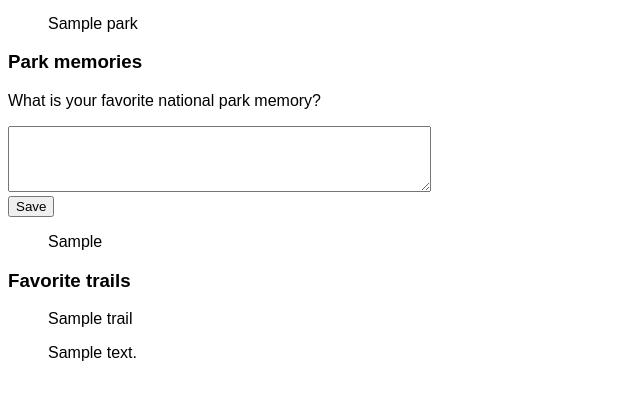
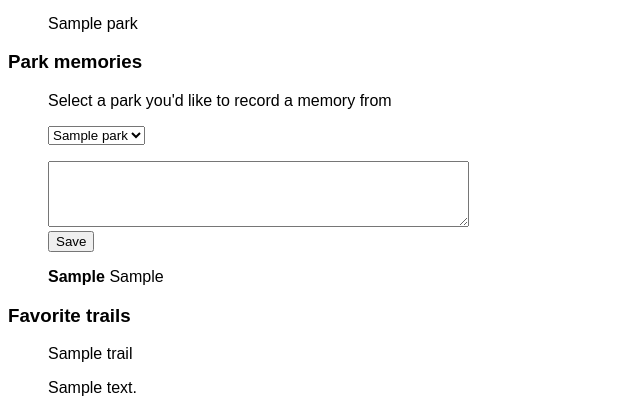
Before and after one commit to susannmwu/capstone-project, a Flask app: page /users/1 in a window 1280 px wide. Shown: the part 676-1089 px from the top of the page, without its empty margins (0-640 px from the left). Before the commit the page ends 1037 px from the top, so only its background shows below. Run offline with Flask 2, Linux system fonts and the light colour scheme; the visitor is signed in with stand-in values (Sample User, id 1); tables that the repository leaves empty hold one stand-in row (values such as "Sample post"); data that the repository does not hold is empty; some libraries are stand-ins or nearby versions.

Commit message:
Updated park entry feature

```diff
--- a/crud.py
+++ b/crud.py
@@ -121,10 +121,10 @@ def get_all_users_fav_trails(email):
     return all_fav_trails
 
 
-def create_park_entry(user, entry):
+def create_park_entry(user, np, entry):
     """Create and return a park entry of user's favorite park"""
 
-    park_entry = ParkEntry(user_id=user.user_id, entry=entry)
+    park_entry = ParkEntry(user_id=user.user_id, np=np, entry=entry)
 
     return park_entry
 
--- a/model.py
+++ b/model.py
@@ -87,6 +87,7 @@ class ParkEntry(db.Model):
     entry_id = db.Column(db.Integer, autoincrement=True, primary_key=True)
     user_id = db.Column(db.Integer, db.ForeignKey("users.user_id"))
     np_id = db.Column(db.Integer, db.ForeignKey("national_parks.np_id"))
+    np = db.Column(db.String)
     entry = db.Column(db.Text)
 
     user = db.relationship("User", back_populates="user_entries")
--- a/server.py
+++ b/server.py
@@ -261,8 +261,27 @@ def add_favorite_trail(trail_name):
     return render_template("user_details.html", user=user, trail_description=trail_description)
 
 
+# @app.route("/np-entry.json", methods=["POST"])
+# def add_park_entry():
+#     park_entry = request.json.get("park_entries")
+
+#     logged_in_email = session.get("user_email")
+#     user = crud.get_user_by_email(logged_in_email)
+
+#     if logged_in_email is None:
+#         flash("You must log in to add a memory of your favorite parks")
+#     else:
+#         new_park_entry = crud.create_park_entry(user, park_entry)
+#         db.session.add(new_park_entry)
+#         db.session.commit()
+#         flash(f"Sucess! You've added a park memory")
+
+#     return jsonify({"entry": park_entry})
+
+
 @app.route("/np-entry.json", methods=["POST"])
 def add_park_entry():
+    np = request.json.get("np_name")
     park_entry = request.json.get("park_entries")
 
     logged_in_email = session.get("user_email")
@@ -271,12 +290,12 @@ def add_park_entry():
     if logged_in_email is None:
         flash("You must log in to add a memory of your favorite parks")
     else:
-        new_park_entry = crud.create_park_entry(user, park_entry)
+        new_park_entry = crud.create_park_entry(user, np, park_entry)
         db.session.add(new_park_entry)
         db.session.commit()
         flash(f"Sucess! You've added a park memory")
 
-    return jsonify({"entry": park_entry})
+    return jsonify({"np": np, "entry": park_entry})
 
 
 @app.route("/api/map")
--- a/static/css/styles.css
+++ b/static/css/styles.css
@@ -1,5 +1,9 @@
 body {
   font-family: Arial, Helvetica, sans-serif
+}
+
+#entry-field{
+  font-family: Arial, Helvetica, sans-serif;
 }
 
 img {
@@ -74,3 +78,7 @@ li {
   width: 700px;
   height: 500px;
 }
+
+#np_name {
+    font-weight: bold;
+}
--- a/static/js/addEntries.js
+++ b/static/js/addEntries.js
@@ -4,7 +4,9 @@ function addEntries(evt) {
     evt.preventDefault();
 
     const formInputs = {
+        np_name: document.querySelector("#np-field").value,
         park_entries: document.querySelector("#entry-field").value,
+
     };
 
     fetch("/np-entry.json", {
@@ -17,6 +19,7 @@ function addEntries(evt) {
 
     .then(response => response.json())
     .then((addEntries) => {
+        document.querySelector("#entries").insertAdjacentHTML("beforeend", addEntries["np"],);
         document.querySelector("#entries").insertAdjacentHTML("beforeend", addEntries["entry"]);
     });
 }
--- a/templates/user_details.html
+++ b/templates/user_details.html
@@ -10,41 +10,51 @@
     {% block body %}
 
     <h1>Welcome back, {{ user.first_name }}</h1>
-    <h3>Favorite parks</h3>
+    <h3>Visited parks</h3>
     <ul class="map">
         <div id="map"></div>
     </ul>
 
-    <P>
+    <p>
         {% for park in user.favorite_parks %}
         <ul>
-        <li>
-            {{ park.np_name }}
-        </li>
+            <li> {{ park.np_name }} </li>
+        </ul>
+        {% endfor %}
 
-    </ul>
-    <P>
+    </p>
 
-       {% endfor %}
 
         <h3>Park memories</h3>
         {% if session.get('user_email') %}
+    <ul>
+        <form id="journal-entry-form">
+            <p><label>Select a park you'd like to record a memory from</label></p>
+            <select id="np-field" name="np">
+                {% for park in user.favorite_parks %}
+                <option>{{ park.np_name }}</option>
+                {% endfor %}
+            </select>
             <p>
-            <form id="journal-entry-form">
-                <p><label></label>What is your favorite national park memory?</p>
             <textarea id="entry-field" name="park_entry" rows="4" cols="50"></textarea>
             <br>
             <input type="submit" value="Save">
+            </p>
         </form>
         {% endif %}
-        </p>
+    </ul>
 
 
     <div id="entries">
         {% for item in user.user_entries %}
-        <ul>{{item.entry}}</ul>
+        <ul>
+        <li id="np_name"> {{item.np }} </li>
+        <li> {{item.entry}} </li>
+        </ul>
         {% endfor %}
+
     </div>
+
     <h3>Favorite trails</h3>
 
     <p id="fav-trails-list">
```
Also changed, not shown: seed_database.py (+4 -4 lines). Lines whose indentation alone changed are shown as unchanged.
